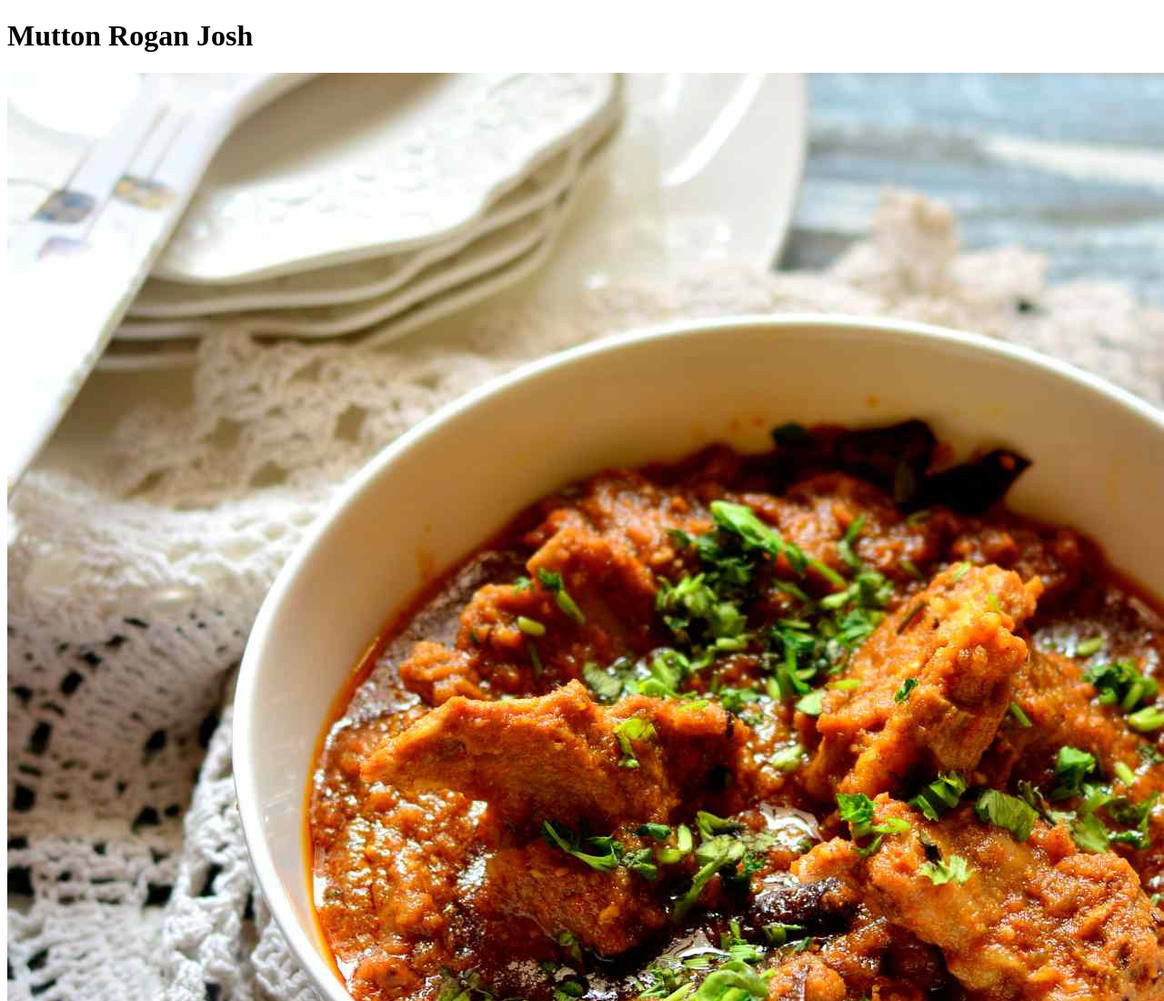
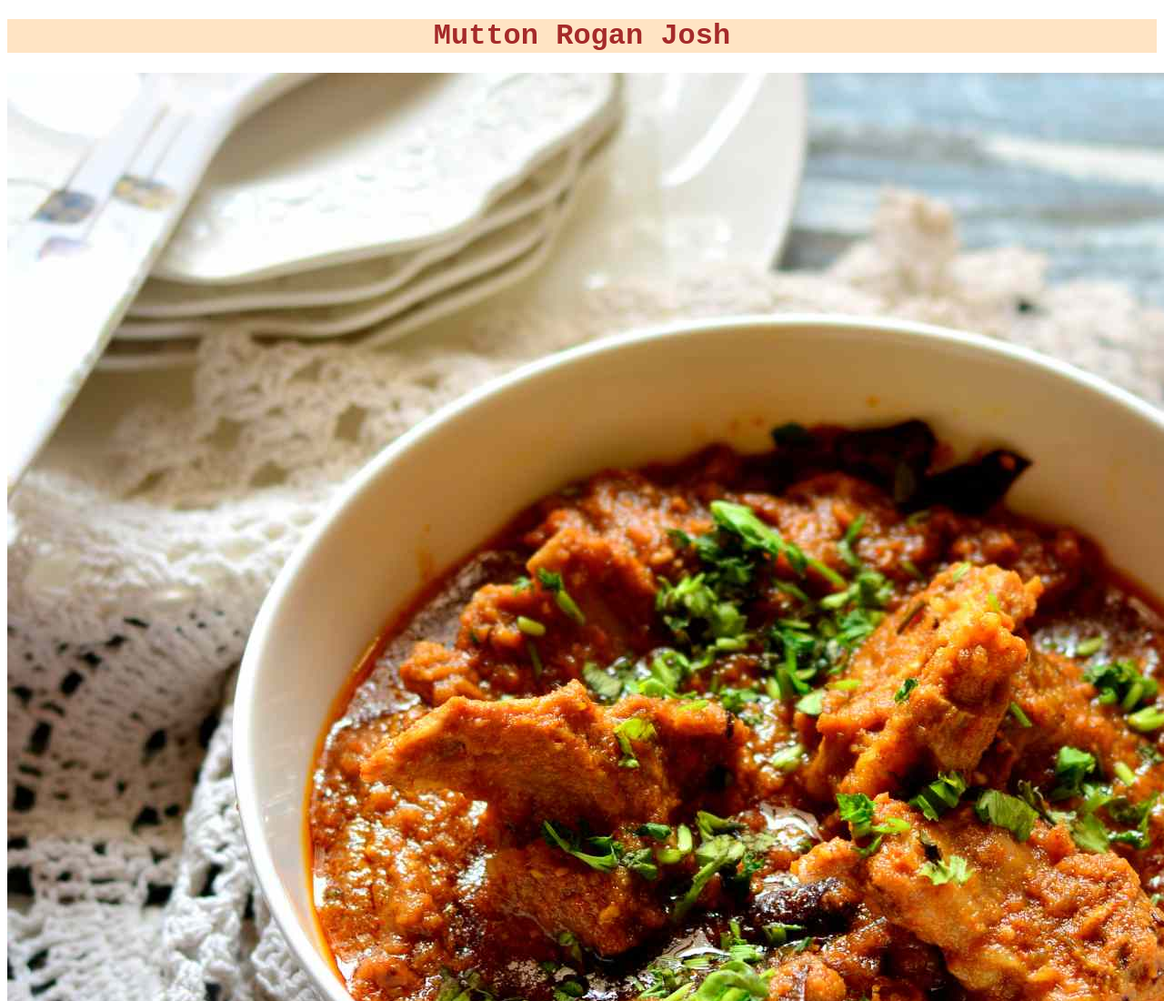
Before and after one commit to neilptl/odin-recipes, a plain HTML site: page recipes/mutton-rogan-josh.html in a window 1280 px wide. Shown: the top 1100 px of the page at 91% size. Drawn offline with Linux system fonts and the light colour scheme.

Commit message:
Add css links and h1 styles

```diff
--- a/recipes/mutton-rogan-josh.html
+++ b/recipes/mutton-rogan-josh.html
@@ -2,6 +2,7 @@
 <html lang="en">
     <head>
         <meta charset="utf-8">
+        <link rel="stylesheet" href="../styles.css" >
         <title>Mutton Rogan Josh</title>
     </head>
     <body>
--- /dev/null
+++ b/styles.css
@@ -0,0 +1,6 @@
+h1 {
+    font-family: 'Courier New', Courier, monospace;
+    background-color: bisque;
+    color: brown;
+    text-align: center;
+}
```
Also changed, not shown: index.html (+1 -0 lines), recipes/butter-chicken.html (+1 -0 lines), recipes/sheek-kebab.html (+1 -0 lines).
